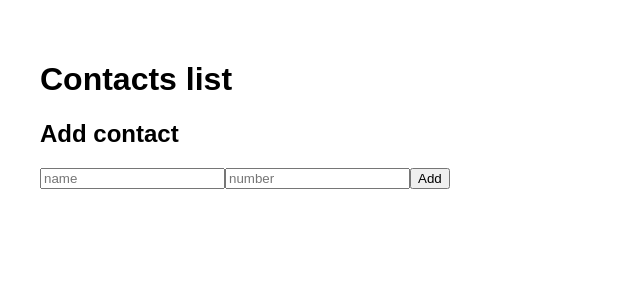
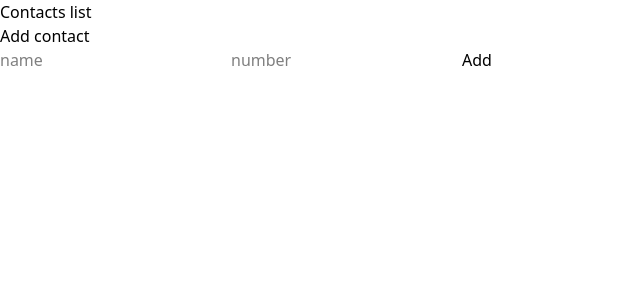
Before and after one commit to verrakav/contacts-app, a React (Vite) app: page / in a window 1280 px wide. Shown: the top 300 px of the page, without its empty margins (0-640 px from the left). Built offline with nearby package versions, Linux system fonts and the light colour scheme.

Commit message:
tailwind css setup before shadcn

```diff
--- a/index.html
+++ b/index.html
@@ -1,8 +1,9 @@
-<!doctype html>
+<!DOCTYPE html>
 <html lang="en">
   <head>
     <meta charset="UTF-8" />
-    <link rel="icon" type="image/svg+xml" href="/vite.svg" />
+    <!-- <link rel="icon" type="image/svg+xml" href="/vite.svg" /> -->
+    <link rel="stylesheet" href="/src/main.css" />
     <meta name="viewport" content="width=device-width, initial-scale=1.0" />
     <title>Tauri + React + Typescript</title>
   </head>
--- a/src/App.css
+++ /dev/null
@@ -1,116 +0,0 @@
-.logo.vite:hover {
-  filter: drop-shadow(0 0 2em #747bff);
-}
-
-.logo.react:hover {
-  filter: drop-shadow(0 0 2em #61dafb);
-}
-:root {
-  font-family: Inter, Avenir, Helvetica, Arial, sans-serif;
-  font-size: 16px;
-  line-height: 24px;
-  font-weight: 400;
-
-  color: #0f0f0f;
-  background-color: #f6f6f6;
-
-  font-synthesis: none;
-  text-rendering: optimizeLegibility;
-  -webkit-font-smoothing: antialiased;
-  -moz-osx-font-smoothing: grayscale;
-  -webkit-text-size-adjust: 100%;
-}
-
-.container {
-  margin: 0;
-  padding-top: 10vh;
-  display: flex;
-  flex-direction: column;
-  justify-content: center;
-  text-align: center;
-}
-
-.logo {
-  height: 6em;
-  padding: 1.5em;
-  will-change: filter;
-  transition: 0.75s;
-}
-
-.logo.tauri:hover {
-  filter: drop-shadow(0 0 2em #24c8db);
-}
-
-.row {
-  display: flex;
-  justify-content: center;
-}
-
-a {
-  font-weight: 500;
-  color: #646cff;
-  text-decoration: inherit;
-}
-
-a:hover {
-  color: #535bf2;
-}
-
-h1 {
-  text-align: center;
-}
-
-input,
-button {
-  border-radius: 8px;
-  border: 1px solid transparent;
-  padding: 0.6em 1.2em;
-  font-size: 1em;
-  font-weight: 500;
-  font-family: inherit;
-  color: #0f0f0f;
-  background-color: #ffffff;
-  transition: border-color 0.25s;
-  box-shadow: 0 2px 2px rgba(0, 0, 0, 0.2);
-}
-
-button {
-  cursor: pointer;
-}
-
-button:hover {
-  border-color: #396cd8;
-}
-button:active {
-  border-color: #396cd8;
-  background-color: #e8e8e8;
-}
-
-input,
-button {
-  outline: none;
-}
-
-#greet-input {
-  margin-right: 5px;
-}
-
-@media (prefers-color-scheme: dark) {
-  :root {
-    color: #f6f6f6;
-    background-color: #2f2f2f;
-  }
-
-  a:hover {
-    color: #24c8db;
-  }
-
-  input,
-  button {
-    color: #ffffff;
-    background-color: #0f0f0f98;
-  }
-  button:active {
-    background-color: #0f0f0f69;
-  }
-}
--- a/src/App.tsx
+++ b/src/App.tsx
@@ -30,7 +30,7 @@ export default function App() {
   }, []);
 
   return (
-    <div style={{ padding: "2rem", fontFamily: "sans-serif" }}>
+    <div>
       <h1>Contacts list</h1>
       <ul>
         {contacts.map((contact: TContact, idx: number) => (
--- /dev/null
+++ b/src/main.css
@@ -0,0 +1 @@
+@import "tailwindcss";
--- a/vite.config.ts
+++ b/vite.config.ts
@@ -1,12 +1,13 @@
 import { defineConfig } from "vite";
 import react from "@vitejs/plugin-react";
+import tailwindcss from "@tailwindcss/vite";
 
 // @ts-expect-error process is a nodejs global
 const host = process.env.TAURI_DEV_HOST;
 
 // https://vitejs.dev/config/
 export default defineConfig(async () => ({
-  plugins: [react()],
+  plugins: [react(), tailwindcss()],
 
   // Vite options tailored for Tauri development and only applied in `tauri dev` or `tauri build`
   //
```
Also changed, not shown: package.json (+6 -4 lines), 2 other files (tests, documents, lock files or other folders).
